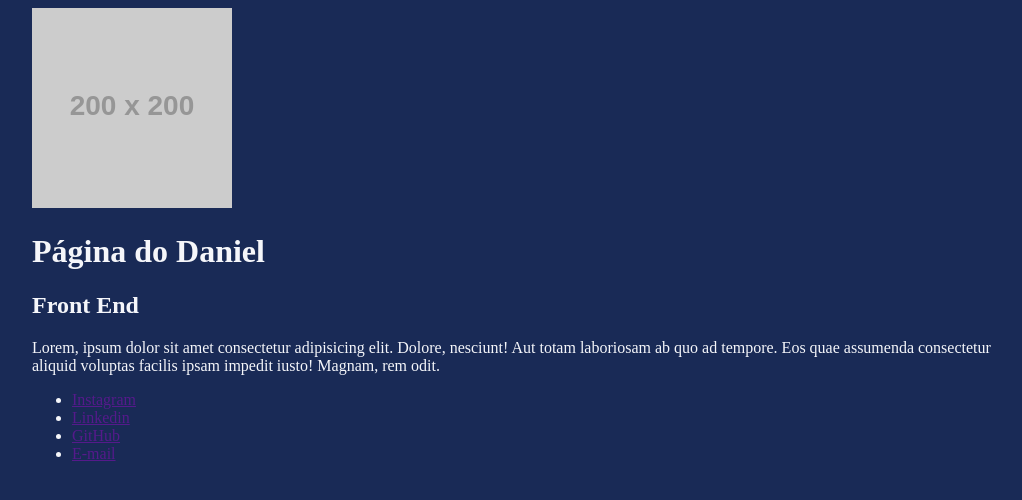
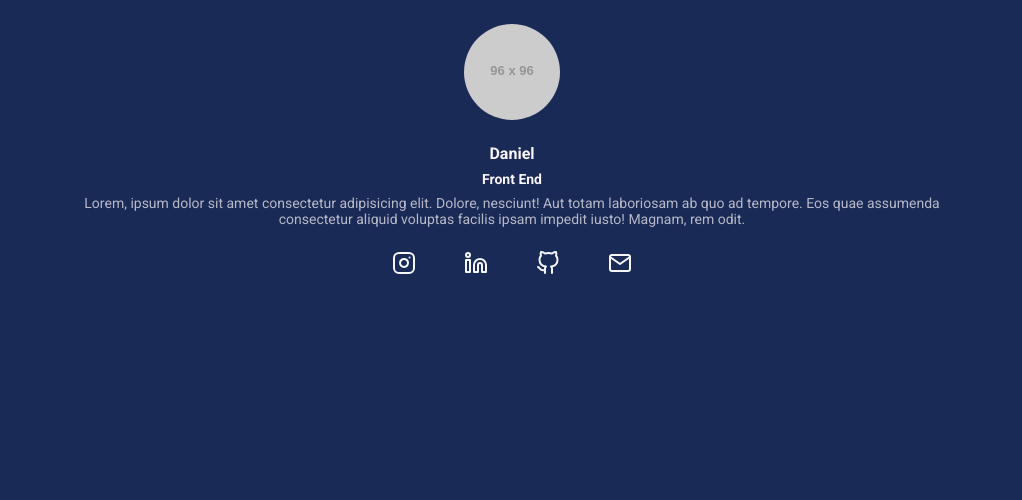
Before and after one commit to D3VDaniel/LESS, a website: page index.html in a window 1280 px wide. Shown: the whole page, without its empty margins (128-1150 px from the left). Drawn offline with Linux system fonts and the light colour scheme; placeholder pictures from the web are drawn by us; a web font is replaced by a local one.

Commit message:
mapa.less

```diff
--- a/index.html
+++ b/index.html
@@ -5,26 +5,46 @@
     <meta name="viewport" content="width=device-width, initial-scale=1.0">
     <title>Página do Daniel</title>
     <link rel="stylesheet" href="build/styles/main.css">
+    <link rel="preconnect" href="https://fonts.googleapis.com">
+    <link rel="preconnect" href="https://fonts.gstatic.com" crossorigin>
+    <link href="https://fonts.googleapis.com/css2?family=Edu+AU+VIC+WA+NT+Hand:wght@400..700&family=Roboto:ital,wght@0,100;0,300;0,400;0,500;0,700;0,900;1,100;1,300;1,400;1,500;1,700;1,900&display=swap" rel="stylesheet">
 </head>
 <body>
     <div class="container">
         <header>
-            <img src="https://via.placeholder.com/200x200" />
-            <h1>Página do Daniel</h1>
-            <h2>Front End</h2>
-            <p>
-                Lorem, ipsum dolor sit amet consectetur adipisicing elit. Dolore, nesciunt! Aut totam laboriosam ab quo ad tempore. Eos quae assumenda consectetur aliquid voluptas facilis ipsam impedit iusto! Magnam, rem odit.
-            </p>
+            <img class="profile-avatar" src="https://via.placeholder.com/96x96" />
+            <div class="profile-bio">
+                <h1 class="profile-bio-name">Daniel</h1>
+                <h2 class="profile-bio-subtitle">Front End</h2>
+                <p class="profile-bio-description">
+                    Lorem, ipsum dolor sit amet consectetur adipisicing elit. Dolore, nesciunt! Aut totam laboriosam ab quo ad tempore. Eos quae assumenda consectetur aliquid voluptas facilis ipsam impedit iusto! Magnam, rem odit.
+                </p>
+            </div>
         </header>
         <nav>
-            <ul>
-                <li><a href="">Instagram</a></li>
-                <li><a href="">Linkedin</a></li>
-                <li><a href="">GitHub</a></li>
-                <li><a href="">E-mail</a></li>
+            <ul class="social-links">
+                <li>
+                    <a href="">
+                        <img src="src/images/instagram.svg" alt="Logo do instagram">
+                    </a>
+                </li>
+                <li>
+                    <a href="">
+                        <img src="src/images/linkedin.svg" alt="Logo do linkedin">
+                    </a>
+                </li>
+                <li>
+                    <a href="">
+                        <img src="src/images/github.svg" alt="Logo do github">
+                    </a>
+                </li>
+                <li>
+                    <a href="">
+                        <img src="src/images/mail.svg" alt="Logo do e-mail">
+                    </a>
+                </li>
             </ul>
         </nav>
     </div>
-
 </body>
 </html>
--- a/src/styles/main.less
+++ b/src/styles/main.less
@@ -1,10 +1,22 @@
-@import "variaveis.less";
+@import "mapas.less";
+
 @breakpointMobile: ~"(max-width: 767px)";
-@breakpointTablet: ~"(min-width: 768px) and (max-width: 1023px";
+@breakpointTablet: ~"(min-width: 768px) and (max-width: 1023px)";
+
+.marginBottom8 {
+    margin-bottom: 8px;
+}
+
+* {
+    margin: 0;
+    padding: 0;
+    box-sizing: border-box;
+    font-family: 'Roboto', sans-serif;
+}
 
 body {
-    background-color: @corDeFundo;
-    color: @corDosTextos;
+    background-color: #colors[backgroundColor];
+    color: #colors[textColor];
 }
 
 .container {
@@ -14,12 +26,57 @@ body {
 
     @media @breakpointTablet {
         max-width: 80%;
-        background-color: yellow;
     }
 
     @media @breakpointMobile {
         max-width: 70%;
-        background-color: red;
+    }
+}
+
+header {
+    padding: 24px;
+
+    .profile-avatar {
+        display: block;
+        margin: 0 auto 24px;
+        border-radius: 50%;
+    }
+}
+
+.profile-bio {
+    text-align: center;
+
+    &-name {
+        font-size: 16px;
+        .marginBottom8()
     }
 
+    &-subtitle {
+        font-size: 14px;
+        .marginBottom8()
+    }
+
+    &-description {
+        font-size: 14px;
+        opacity: 0.7;
+    }
 }
+
+.social-links {
+    display: flex;
+    justify-content: space-between;
+    max-width: 240px;
+    width: 100%;
+    margin: 0 auto;
+
+    li {
+        list-style: none;
+
+        img {
+            transition: all ease .3s;
+            &:hover {
+                transform: scale(1.3);
+            }
+        }
+    }
+}
--- /dev/null
+++ b/src/styles/mapas.less
@@ -0,0 +1,6 @@
+#colors() {
+    backgroundColor: #192a56;
+    buttonColor: #0097e6;
+    textColor: #faf5f8;
+
+}
--- a/src/styles/variaveis.less
+++ /dev/null
@@ -1,3 +0,0 @@
-@corDeFundo: #192a56;
-@corDosBotoes: #0097e6;
-@corDosTextos: #f5f6fa;
```
Also changed, not shown: build/styles/main.css, src/images/github.svg (added), src/images/instagram.svg (added), src/images/linkedin.svg (added), src/images/mail.svg (added).
